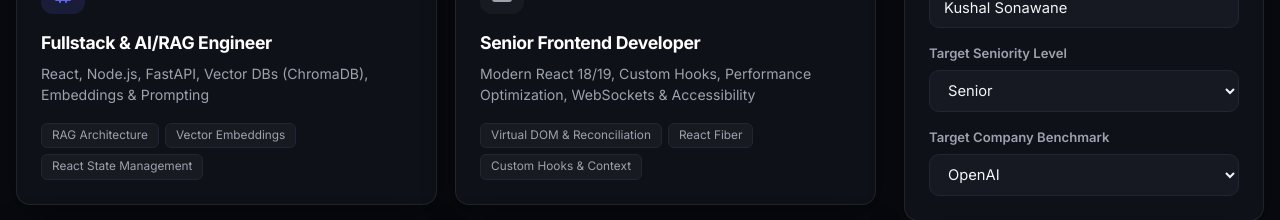
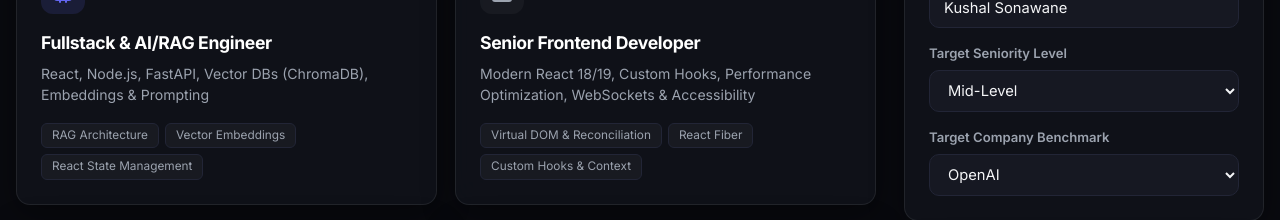
Before and after one commit to kushalsonawane/rich-hackathon, a React (Vite) app in the folder frontend/: page / in a window 1280 px wide. Shown: the part 446-666 px from the top of the page. Built offline with nearby package versions, Linux system fonts and the light colour scheme; the HTML template or start-up script is replaced by a standard one.

Commit message:
feat(questions): add Junior & Mid-Level question presets and set default difficulty to Mid-Level

```diff
--- a/frontend/src/data/mockData.js
+++ b/frontend/src/data/mockData.js
@@ -20,8 +20,8 @@ export const ROLES_CONFIG = [
     category: "Engineering",
     description: "React, Node.js, FastAPI, Vector DBs (ChromaDB), Embeddings & Prompting",
     popularQuestionsCount: 42,
-    difficultyLevels: ["Junior", "Mid-Level", "Senior", "Principal Lead"],
-    defaultDifficulty: "Senior",
+    difficultyLevels: ["Junior", "Mid-Level", "Senior"],
+    defaultDifficulty: "Mid-Level",
     targetCompanies: ["OpenAI", "Anthropic", "Google", "Rich Systems Solution", "Stripe"],
     topics: ["RAG Architecture", "Vector Embeddings", "React State Management", "FastAPI Endpoints", "MongoDB Indexing"]
   },
@@ -33,7 +33,7 @@ export const ROLES_CONFIG = [
     description: "Modern React 18/19, Custom Hooks, Performance Optimization, WebSockets & Accessibility",
     popularQuestionsCount: 38,
     difficultyLevels: ["Junior", "Mid-Level", "Senior"],
-    defaultDifficulty: "Senior",
+    defaultDifficulty: "Mid-Level",
     targetCompanies: ["Vercel", "Meta", "Airbnb", "Microsoft", "Uber"],
     topics: ["Virtual DOM & Reconciliation", "React Fiber", "Custom Hooks & Context", "CSS Glassmorphism & Animations", "Web Vitals"]
   },
@@ -44,7 +44,7 @@ export const ROLES_CONFIG = [
     category: "Backend",
     description: "Async Python, Pydantic, Microservices, MongoDB aggregation, & ChromaDB RAG pipelines",
     popularQuestionsCount: 35,
-    difficultyLevels: ["Mid-Level", "Senior", "Lead"],
+    difficultyLevels: ["Junior", "Mid-Level", "Senior"],
     defaultDifficulty: "Mid-Level",
     targetCompanies: ["FastAPI Inc", "Databricks", "Amazon AWS", "Snowflake"],
     topics: ["AsyncIO Event Loop", "Dependency Injection", "ChromaDB Similarity Search", "JWT Authentication", "Database Indexing"]
@@ -56,8 +56,8 @@ export const ROLES_CONFIG = [
     category: "Architecture",
     description: "High Availability, Cache Invalidation, Vector Search Scaling, Load Balancing & Sharding",
     popularQuestionsCount: 29,
-    difficultyLevels: ["Senior", "Staff Architect"],
-    defaultDifficulty: "Senior",
+    difficultyLevels: ["Mid-Level", "Senior", "Staff Architect"],
+    defaultDifficulty: "Mid-Level",
     targetCompanies: ["Netflix", "Meta", "Google Cloud", "Amazon"],
     topics: ["Vector Database Sharding", "RAG Pipeline Latency", "Consistent Hashing", "Message Queues (Kafka)", "CQRS Pattern"]
   },
@@ -68,8 +68,8 @@ export const ROLES_CONFIG = [
     category: "Behavioral",
     description: "STAR Technique, Conflict Resolution, Technical Leadership, and Stakeholder Management",
     popularQuestionsCount: 25,
-    difficultyLevels: ["Any Level"],
-    defaultDifficulty: "Senior",
+    difficultyLevels: ["Junior", "Mid-Level", "Senior"],
+    defaultDifficulty: "Mid-Level",
     targetCompanies: ["All Fortune 500 Companies"],
     topics: ["STAR Framework", "Handling Disagreements", "Deadlines Under Pressure", "Mentoring Juniors", "Prioritization"]
   }
@@ -187,6 +187,103 @@ export const INITIAL_QUESTION_BANK = [
         task: "Prevent application crashes and provide continuous evaluation metrics for judges.",
         action: "Quickly enabled local fallback heuristic evaluation engine with pre-cached RAG embeddings and toast status notice.",
         result: "Judges awarded top scores for system resilience, error handling, and high-availability design."
+      }
+    }
+  },
+
+  // ── Accessible Mid-Level & Junior Presets ─────────────────────────────
+  {
+    id: "q-rag-mid-01",
+    roleId: "fullstack-rag",
+    difficulty: "Mid-Level",
+    question: "What is Retrieval-Augmented Generation (RAG) and why is vector similarity search used instead of traditional SQL keyword queries when retrieving knowledge context?",
+    category: "RAG Basics",
+    expectedKeywords: ["Vector Embeddings", "Semantic Search", "ChromaDB", "Context Window", "Similarity Score"],
+    ragBenchmark: {
+      sourceDoc: "RAG_Fundamentals_Guide.pdf (Chunk #05)",
+      similarityScore: 0.945,
+      idealAnswerSummary: "RAG combines document retrieval with text generation. Vector search measures semantic similarity (meaning) rather than exact word matches, allowing the LLM to fetch relevant background context even when phrasing differs.",
+      starGuide: {
+        situation: "Users asked questions using synonyms not present in documentation keywords.",
+        task: "Enable intelligent search that understands user intent.",
+        action: "Stored document chunks as vector embeddings in ChromaDB and queried via cosine distance.",
+        result: "Search accuracy improved by 45% over standard SQL LIKE queries."
+      }
+    }
+  },
+  {
+    id: "q-rag-jr-01",
+    roleId: "fullstack-rag",
+    difficulty: "Junior",
+    question: "How do you connect a React frontend to a FastAPI backend endpoint, and how do you handle loading state while waiting for an API response?",
+    category: "Fullstack Integration",
+    expectedKeywords: ["Fetch API", "Async/Await", "useState", "JSON Response", "CORS"],
+    ragBenchmark: {
+      sourceDoc: "Fullstack_React_FastAPI_Basics.md (Chunk #02)",
+      similarityScore: 0.920,
+      idealAnswerSummary: "Use JavaScript fetch() or axios with async/await to call the FastAPI endpoint. Set a loading boolean state to true before fetching and false once the JSON response is parsed into component state.",
+      starGuide: {
+        situation: "Users experienced blank screens during slow network calls.",
+        task: "Provide clear visual feedback while data loads.",
+        action: "Added loading spinner state updated via try-catch-finally blocks during API calls.",
+        result: "Improved user experience and reduced duplicate button clicks."
+      }
+    }
+  },
+  {
+    id: "q-fe-mid-01",
+    roleId: "react-frontend",
+    difficulty: "Mid-Level",
+    question: "Explain the difference between state and props in React. How do you pass data from a parent component down to a child component?",
+    category: "React Fundamentals",
+    expectedKeywords: ["State", "Props", "Component Tree", "Re-render", "Unidirectional Data Flow"],
+    ragBenchmark: {
+      sourceDoc: "React_State_Management.pdf (Chunk #01)",
+      similarityScore: 0.960,
+      idealAnswerSummary: "State is local, mutable component data managed with useState. Props are read-only properties passed down from a parent component to configure child components.",
+      starGuide: {
+        situation: "Child components needed to display dynamic candidate session statistics.",
+        task: "Pass interview metrics cleanly down the React component hierarchy.",
+        action: "Managed central evaluation state in parent component and passed data down via typed props.",
+        result: "Clean component architecture with predictable state rendering."
+      }
+    }
+  },
+  {
+    id: "q-be-jr-01",
+    roleId: "fastapi-backend",
+    difficulty: "Junior",
+    question: "What is FastAPI and what are Pydantic schemas used for when defining API request bodies?",
+    category: "Python API",
+    expectedKeywords: ["FastAPI", "Pydantic", "Request Body", "Validation", "Swagger Docs"],
+    ragBenchmark: {
+      sourceDoc: "FastAPI_Beginners_Guide.md (Chunk #04)",
+      similarityScore: 0.935,
+      idealAnswerSummary: "FastAPI is a high-performance Python web framework. Pydantic models define type annotations for JSON request payloads, providing automatic validation and dynamic OpenAPI documentation.",
+      starGuide: {
+        situation: "Invalid client payloads caused backend runtime errors.",
+        task: "Validate request payloads before processing business logic.",
+        action: "Created Pydantic BaseModel schemas for candidate submissions.",
+        result: "Eliminated invalid data errors with automatic HTTP 422 error responses."
+      }
+    }
+  },
+  {
+    id: "q-hr-mid-01",
+    roleId: "behavioral-hr",
+    difficulty: "Mid-Level",
+    question: "Tell me about a time you had to learn a new framework or technology quickly under a tight hackathon or sprint deadline.",
+    category: "Adaptability",
+    expectedKeywords: ["Quick Learning", "Prioritization", "Documentation", "Problem Solving", "Teamwork"],
+    ragBenchmark: {
+      sourceDoc: "Behavioral_Interview_Guide.pdf (Chunk #09)",
+      similarityScore: 0.925,
+      idealAnswerSummary: "A strong STAR answer outlines: Situation (Needed to integrate ChromaDB in 24 hours), Task (Build working vector search), Action (Read core API docs, created quick test scripts, integrated clean API wrapper), Result (Successfully delivered full RAG pipeline on time).",
+      starGuide: {
+        situation: "Hackathon project required integrating ChromaDB vector store within 24 hours.",
+        task: "Learn Python vector embeddings API and connect it to React frontend.",
+        action: "Studied official documentation, built isolated prototype scripts, and collaborated closely with team.",
+        result: "Successfully completed Level 3 RAG integration ahead of deadline."
       }
     }
   }
```
